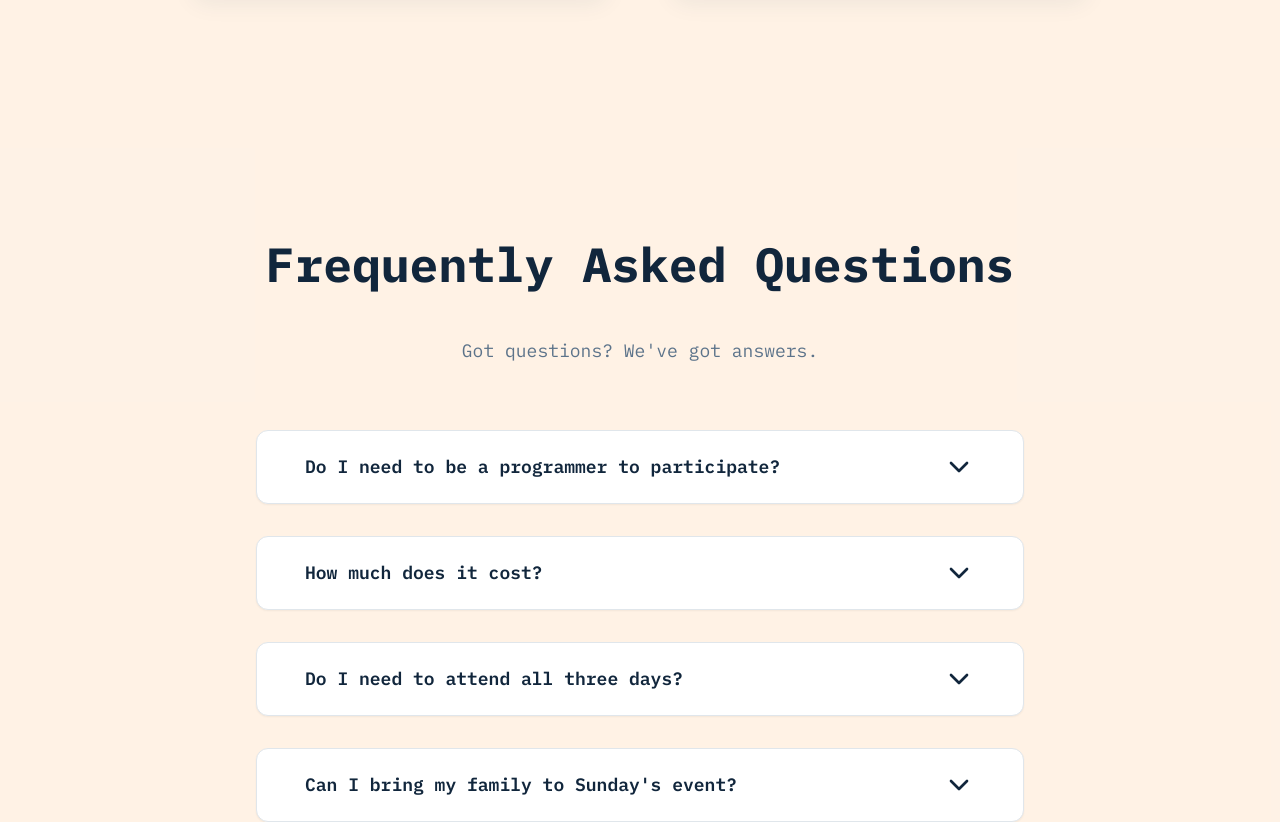
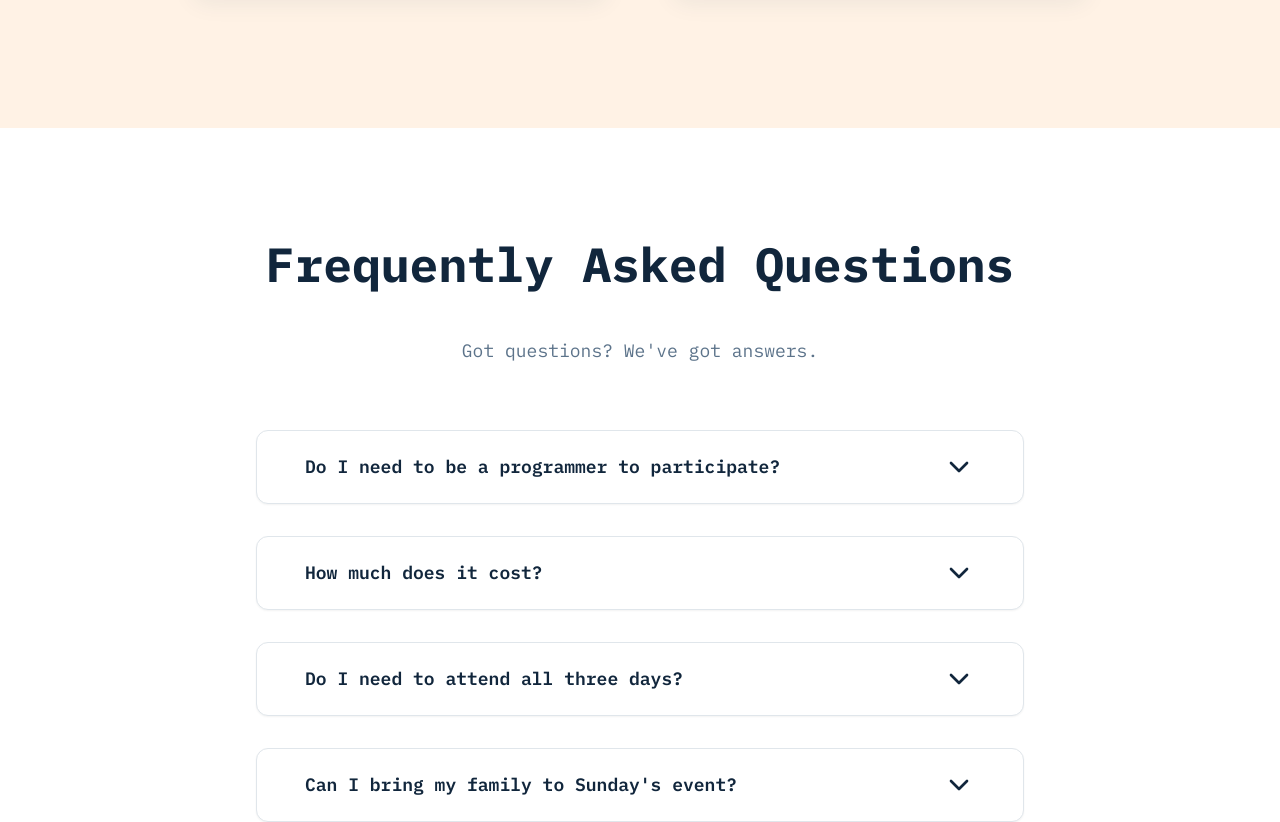
Before and after one commit to hack4rva/rvahacks, a React (Vite) app: page / in a window 1280 px wide. Shown: the part 6965-7787 px from the top of the page. Built offline with nearby package versions, Linux system fonts and the light colour scheme.

Commit message:
Change FAQ background to white

```diff
--- a/src/components/FAQ.tsx
+++ b/src/components/FAQ.tsx
@@ -40,7 +40,7 @@ const faqs = [
 
 export const FAQ = () => {
   return (
-    <section id="faq" className="py-16 md:py-28 bg-secondary/10">
+    <section id="faq" className="py-16 md:py-28 bg-background">
       <div className="container mx-auto px-4 sm:px-6 lg:px-8">
         <div className="max-w-3xl mx-auto text-center mb-12 md:mb-16 animate-fade-in">
           <h2 className="text-3xl sm:text-4xl md:text-5xl font-bold text-foreground mb-6">
```
